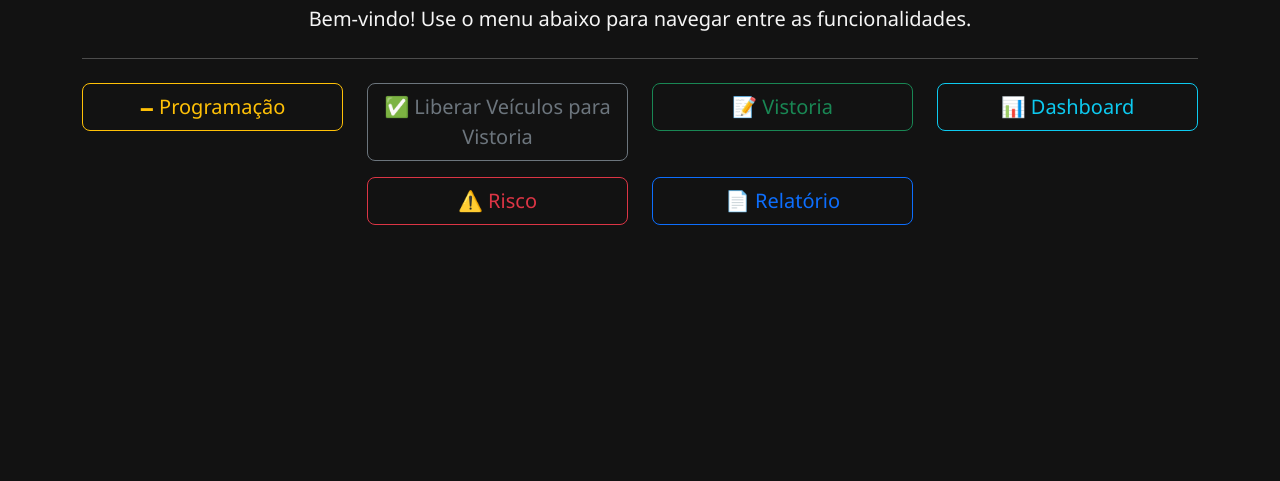
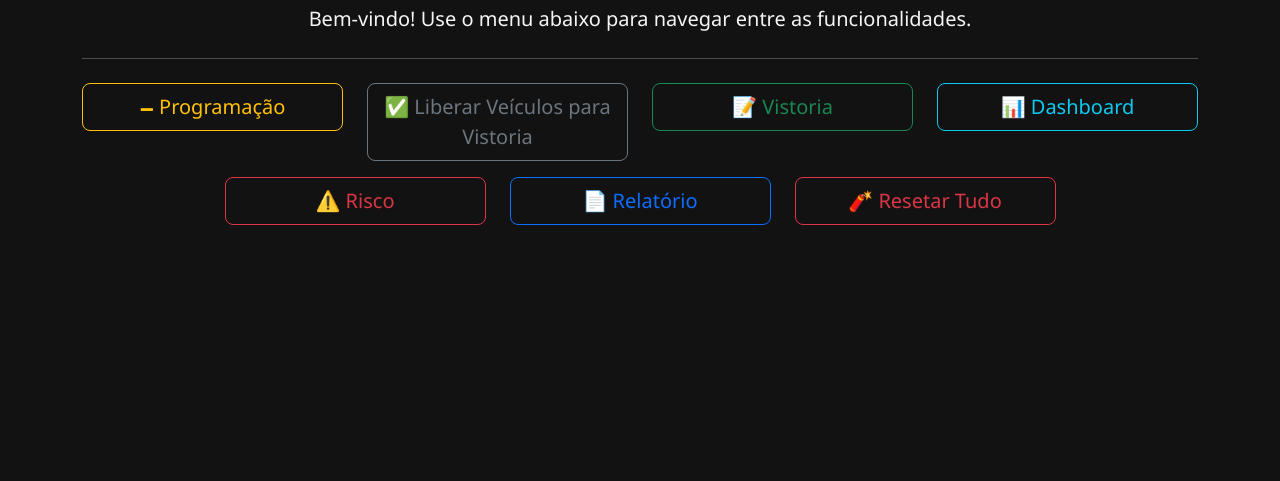
Before and after one commit to brenobucciarati/valeteiro-app, a Flask app: page / in a window 1280 px wide. Shown: the part 179-660 px from the top of the page. Run offline with Flask 3, Linux system fonts and the light colour scheme; a user stored in the database is signed in.

Commit message:
Update index.html

```diff
--- a/templates/index.html
+++ b/templates/index.html
@@ -26,6 +26,11 @@
         <div class="col-md-3">
             <a href="/relatorio_botao" class="btn btn-outline-primary btn-lg w-100 mb-3">📄 Relatório</a>
         </div>
+        <div class="col-md-3">
+            <form method="POST" action="{{ url_for('reset_dados') }}" onsubmit="return confirm('⚠️ Tem certeza que deseja RESETAR TODOS OS DADOS?');">
+                <button type="submit" class="btn btn-outline-danger btn-lg w-100 mb-3">🧨 Resetar Tudo</button>
+            </form>
+        </div>
     </div>
 </div>
 {% endblock %}
```
